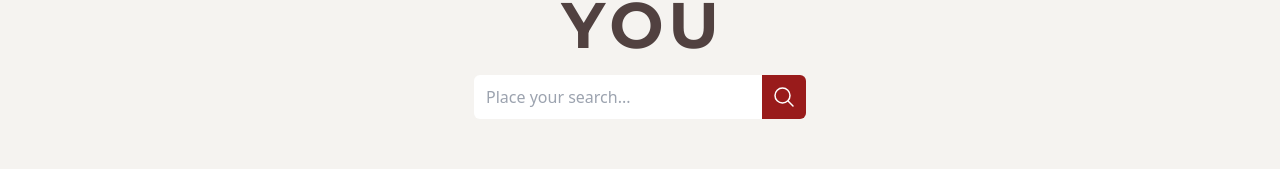
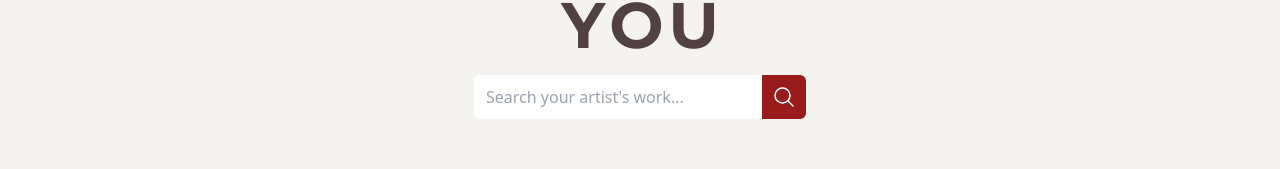
Before and after one commit to manitapaudel/tasbir, a React (Vite) app: page / in a window 1280 px wide. Shown: the part 229-398 px from the top of the page. Built offline with nearby package versions, Linux system fonts and the light colour scheme; no server answers.

Commit message:
Update placeholder for the search

```diff
--- a/src/components/Header.tsx
+++ b/src/components/Header.tsx
@@ -17,7 +17,7 @@ const Header = () => {
       <form action="" className="flex items-center justify-center mt-5">
         <input
           type="text"
-          placeholder="Place your search..."
+          placeholder="Search your artist's work..."
           className="500:min-w-72 h-11 px-3 rounded-l-md"
         />
         <button className="bg-red-800 hover:bg-red-600 text-white p-2.5 rounded-r-md">
```
